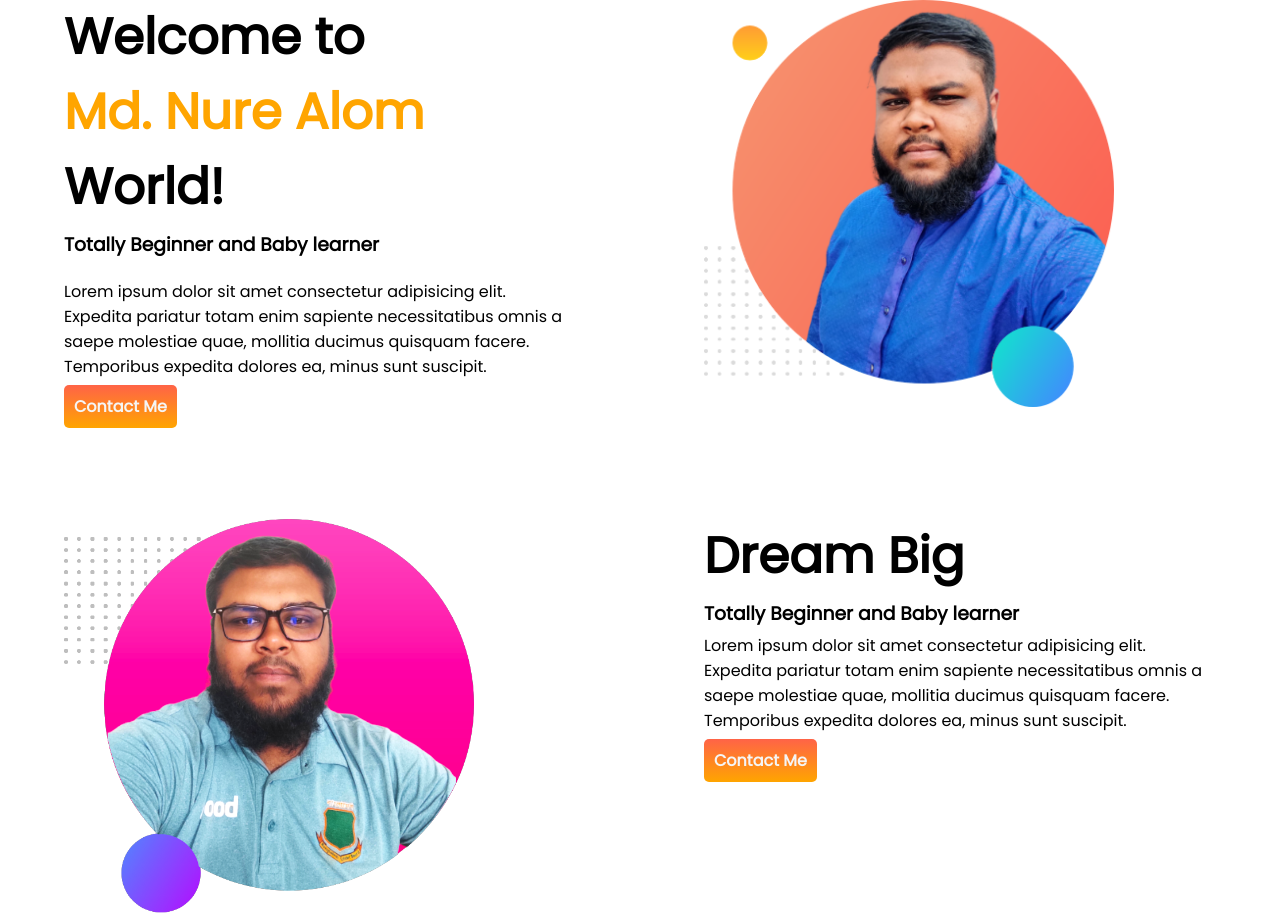
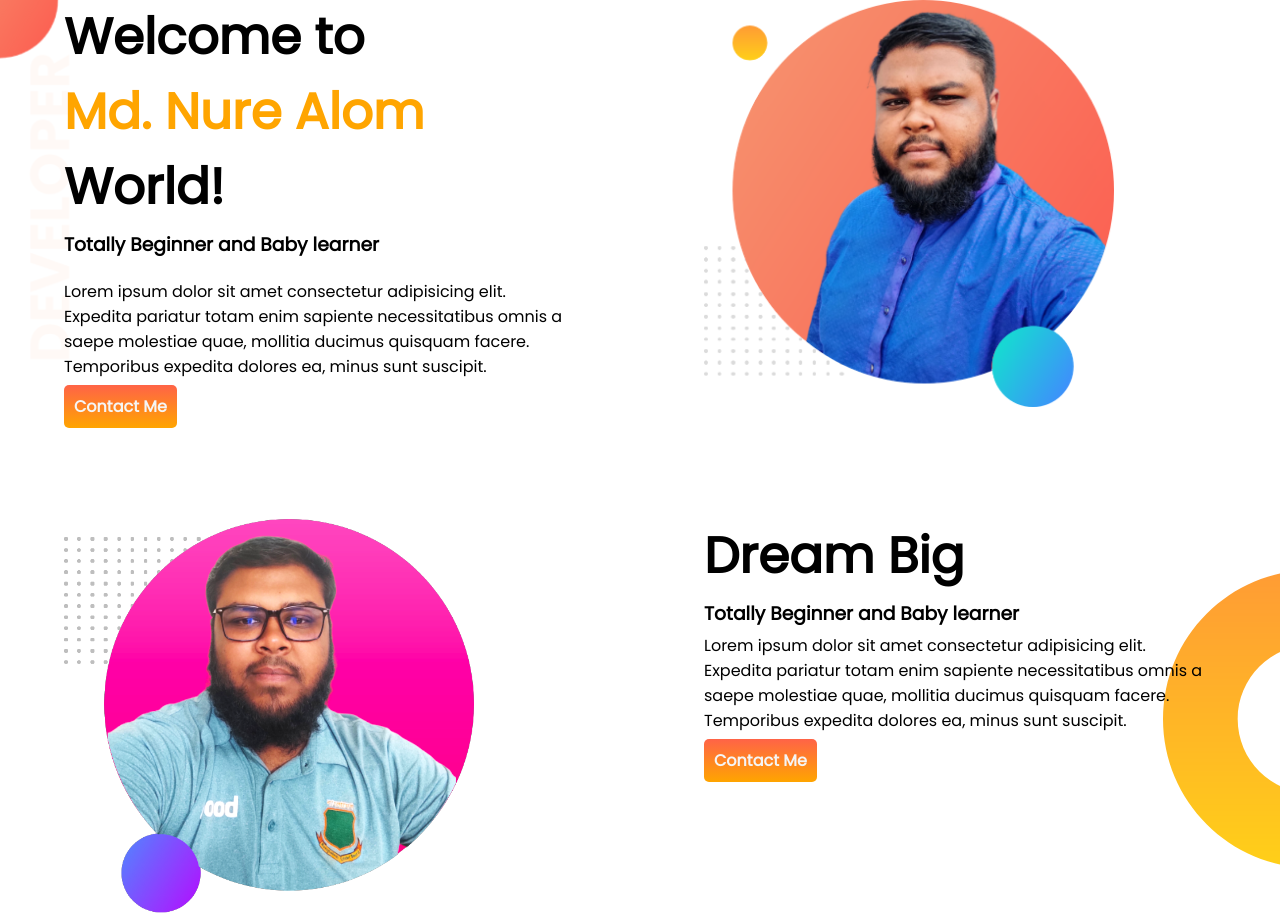
Before and after one commit to webhero-nur/developer-portfolio, a plain HTML site: page index.html in a window 1280 px wide. Drawn offline with Linux system fonts and the light colour scheme.

Commit message:
Background Image Added

```diff
--- a/design/style.css
+++ b/design/style.css
@@ -17,7 +17,7 @@ h3 {
 }
 
 #header-section {
-    background-image: url(images/top-banner.png);
+    background-image: url(/images/top-banner.png);
     background-repeat: no-repeat;
     margin-bottom: 100px;
 }
@@ -59,7 +59,7 @@ h3 {
 }
 
 #dream-big-section {
-    background-image: url(images/dream-bg.png);
+    background-image: url(/images/dream-bg.png);
     background-repeat: no-repeat;
     background-position: right;
 }
```
